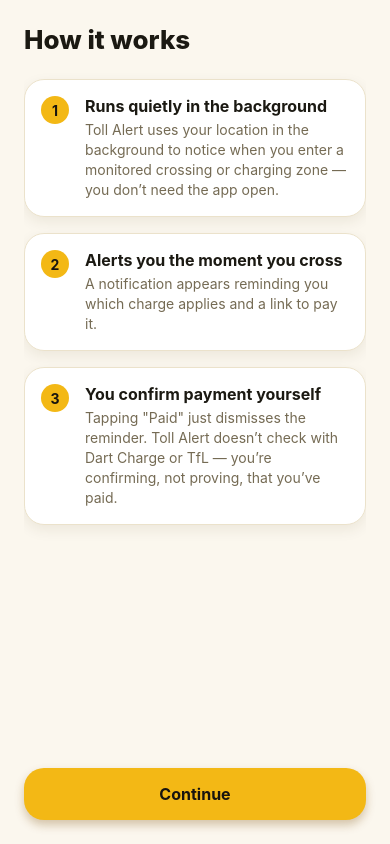
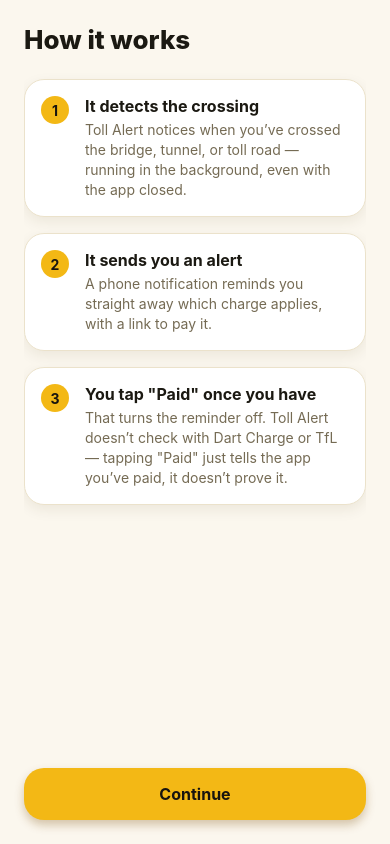
Before and after one commit to samjm000/toll_alert, a React Native app: screen /HowItWorks in a window 390 px wide. Built offline with nearby package versions, Linux system fonts and the light colour scheme.

Commit message:
Simplify the "How it works" copy to plain three-step language
Rewrites the onboarding steps to match: detects the crossing, sends
an alert, you tap "Paid" once you have. Same substance as before,
just more literal and less marketing-speak per feedback.

```diff
--- a/src/screens/onboarding/HowItWorksScreen.tsx
+++ b/src/screens/onboarding/HowItWorksScreen.tsx
@@ -10,16 +10,16 @@ type Props = NativeStackScreenProps<OnboardingStackParamList, 'HowItWorks'>;
 
 const STEPS = [
   {
-    title: 'Runs quietly in the background',
-    body: 'Toll Alert uses your location in the background to notice when you enter a monitored crossing or charging zone — you don’t need the app open.',
+    title: 'It detects the crossing',
+    body: 'Toll Alert notices when you’ve crossed the bridge, tunnel, or toll road — running in the background, even with the app closed.',
   },
   {
-    title: 'Alerts you the moment you cross',
-    body: 'A notification appears reminding you which charge applies and a link to pay it.',
+    title: 'It sends you an alert',
+    body: 'A phone notification reminds you straight away which charge applies, with a link to pay it.',
   },
   {
-    title: 'You confirm payment yourself',
-    body: 'Tapping "Paid" just dismisses the reminder. Toll Alert doesn’t check with Dart Charge or TfL — you’re confirming, not proving, that you’ve paid.',
+    title: 'You tap "Paid" once you have',
+    body: 'That turns the reminder off. Toll Alert doesn’t check with Dart Charge or TfL — tapping "Paid" just tells the app you’ve paid, it doesn’t prove it.',
   },
 ];
 
```
